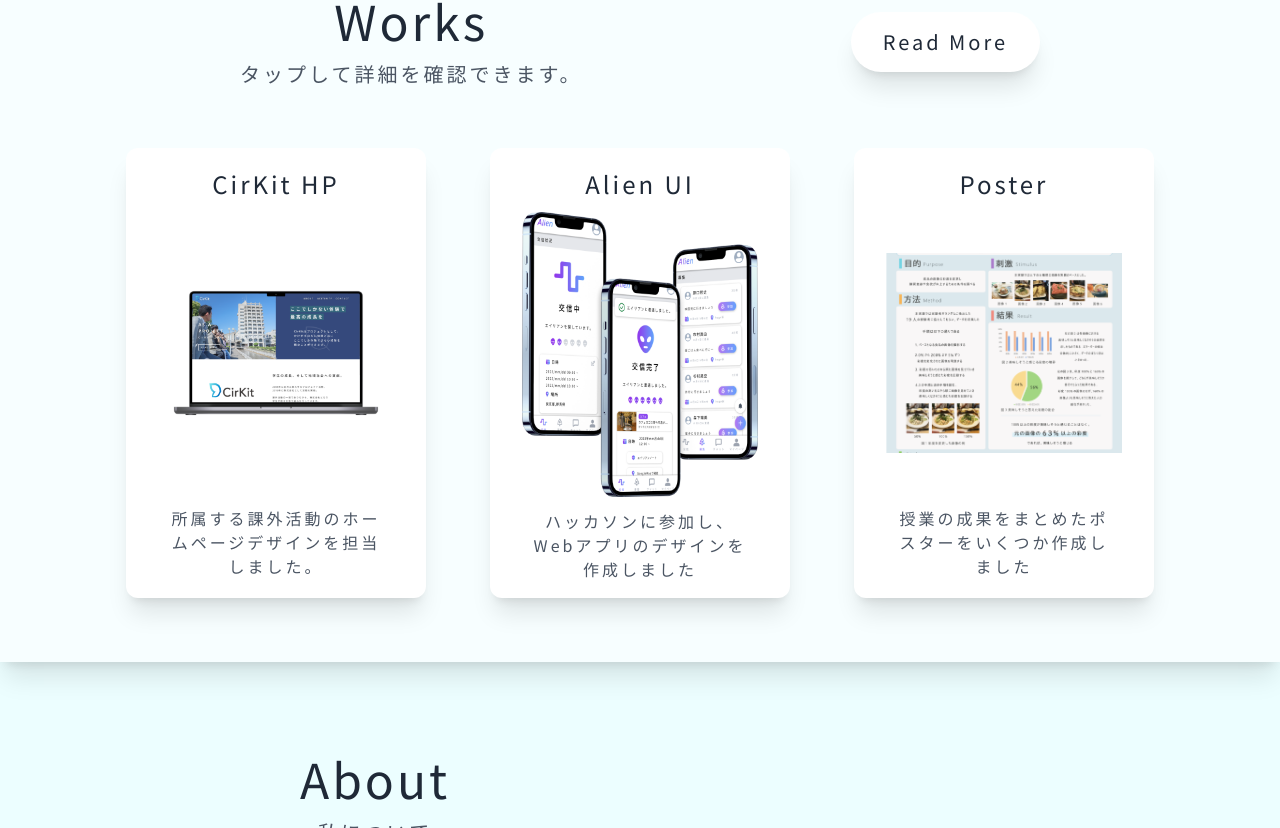
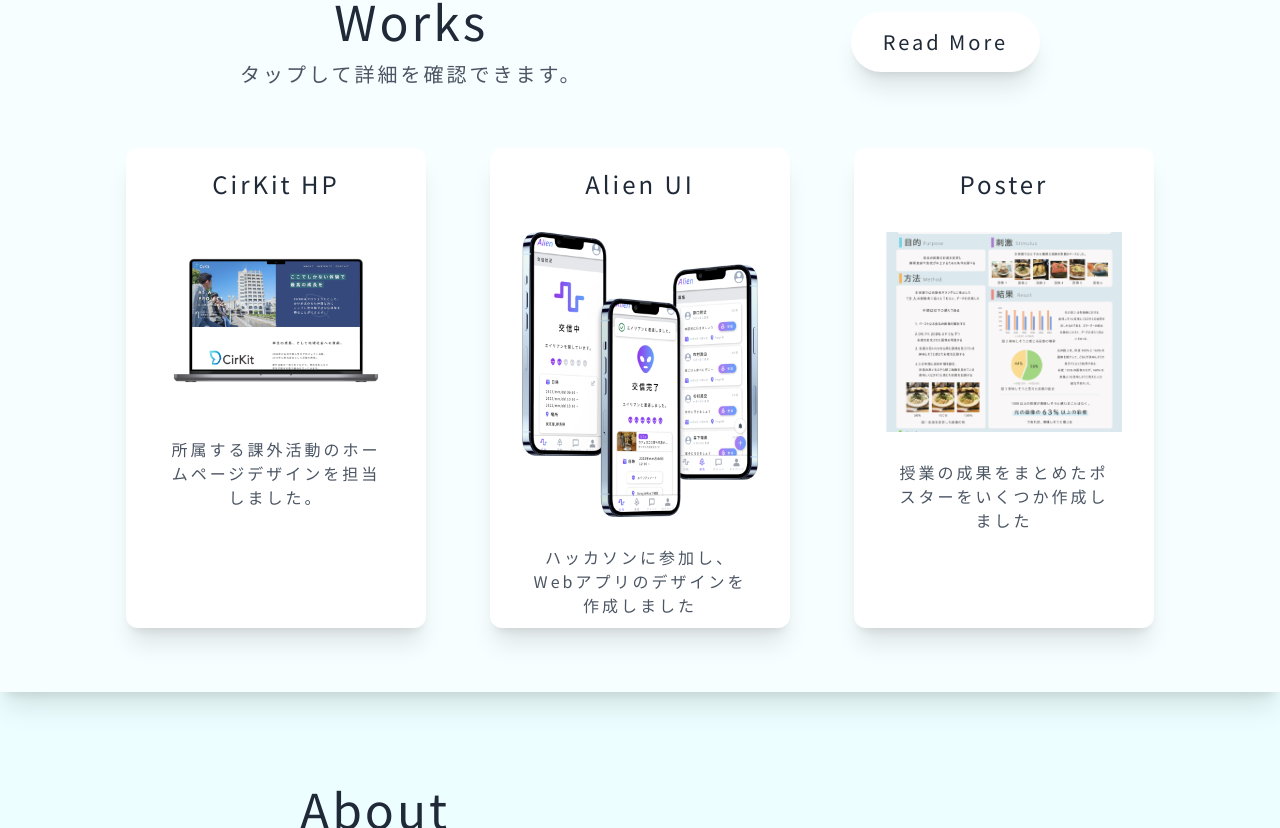
Before and after one commit to katsuji3197/Portfolio-Next, a Next.js app: page / in a window 1280 px wide. Shown: the part 667-1495 px from the top of the page. Built offline with nearby package versions, Linux system fonts and the light colour scheme; no server answers.

Commit message:
feat:worksdisplayの修正

```diff
--- a/ui/WorksDisplay.tsx
+++ b/ui/WorksDisplay.tsx
@@ -11,14 +11,16 @@ type Props = {
 
 export function WorksDisplay(props: Props) {
   return (
-    <Link className="flex flex-col justify-between items-center w-11/12 lg:w-1/4 h-full p-5 bg-white dark:bg-slate-700 text-center shadow-xl rounded-xl lg:hover:bg-sky-50 duration-300 lg:hover:shadow-3xl md:h-[450px] lg:hover:w-2/5 lg:hover:dark:bg-slate-500 lg:hover:text-lg" href={props.href}>
-      <div className='text-gray-800 dark:text-slate-50 text-2xl'>
+    <div className='w-11/12 lg:w-1/4 h-auto p-5 bg-white dark:bg-slate-700 text-center shadow-xl rounded-xl lg:hover:bg-sky-50 duration-300 lg:hover:shadow-3xl lg:h-[440px] xl:h-[480px] lg:hover:w-2/5 lg:hover:dark:bg-slate-500 lg:hover:text-lg'>
+      <Link className="flex flex-col justify-between items-center " href={props.href}>
+        <div className='text-gray-800 dark:text-slate-50 text-2xl pb-5'>
           {props.title}
         </div>
         <Image src={props.imgsrc} alt={`${props.title}の写真`} width={1020} height={1020} className='lg:h-auto lg:max-h-[310px] w-auto py-10 p-8 md:p-3'/>
-      <div className='text-gray-600 dark:text-slate-100 px-5'>
+        <div className='text-gray-600 dark:text-slate-100 px-5 py-4 pb-2'>
           {props.children}
         </div>
       </Link>
+    </div>
   );
 }
```
Lines whose indentation alone changed are shown as unchanged.
